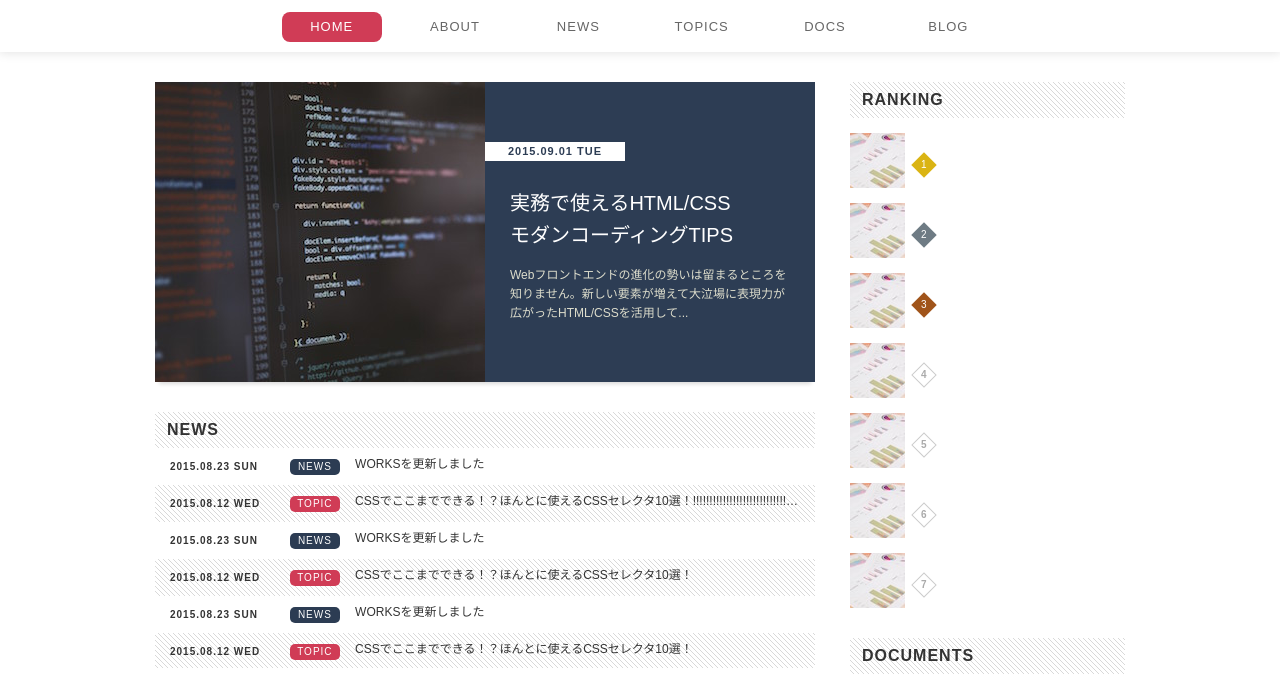
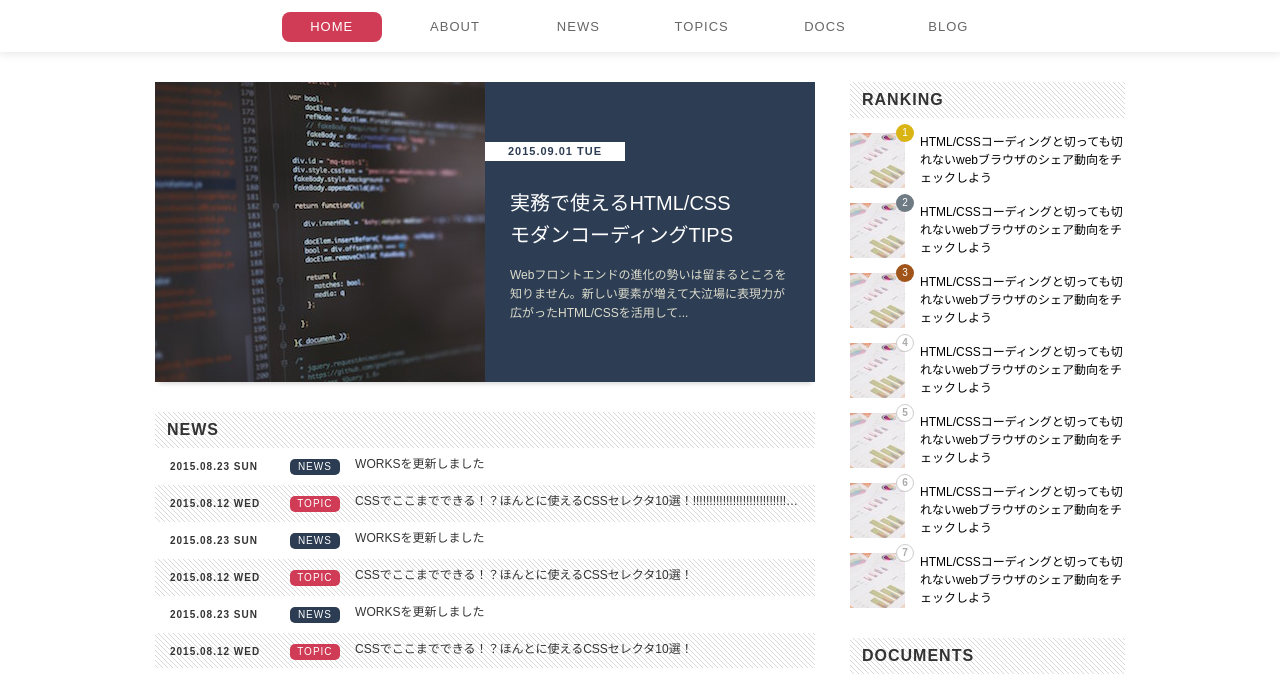
Before and after one commit to barbaraaki/standard-layout, a plain HTML site: page index.html in a window 1280 px wide. Shown: the part 87-764 px from the top of the page. Drawn offline with Linux system fonts and the light colour scheme.

Commit message:
[fix]PART1 セルフコーディング

```diff
--- a/css/style.css
+++ b/css/style.css
@@ -314,6 +314,7 @@ ARTICLES
 }
 
 .ranking .ranking-item {
+  position: relative;
   margin-top: 15px;
 }
 
@@ -333,38 +334,35 @@ ARTICLES
 }
 
 .ranking .text {
+  font-size: 1.2rem;
   line-height: 1.5;
   display: inline-block;
-  width: 182px;
+  width: 205px;
+  margin-left: 15px;
   vertical-align: top;
   color: #000000;
 }
 
-/* 修正 */
 .ranking .order {
   font-weight: bold;
   line-height: 16px;
-  display: inline-block;
+  position: absolute;
+  top: -9px;
+  left: 46px;
   width: 18px;
   height: 18px;
-  margin: 0 10px;
-  -webkit-transform: rotate(45deg);
-      -ms-transform: rotate(45deg);
-          transform: rotate(45deg);
   text-align: center;
   vertical-align: 20px;
   color: #aaaaaa;
   border: 1px solid #cccccc;
+  border-radius: 9px;
+  background-color: #ffffff;
 }
 
 .ranking .order::before {
   font-size: 1.0rem;
-  display: inline-block;
   content: counter(ranking);
   counter-increment: ranking;
-  -webkit-transform: rotate(-45deg);
-      -ms-transform: rotate(-45deg);
-          transform: rotate(-45deg);
 }
 
 .ranking .ranking-item:nth-of-type(1) .order ,
```
